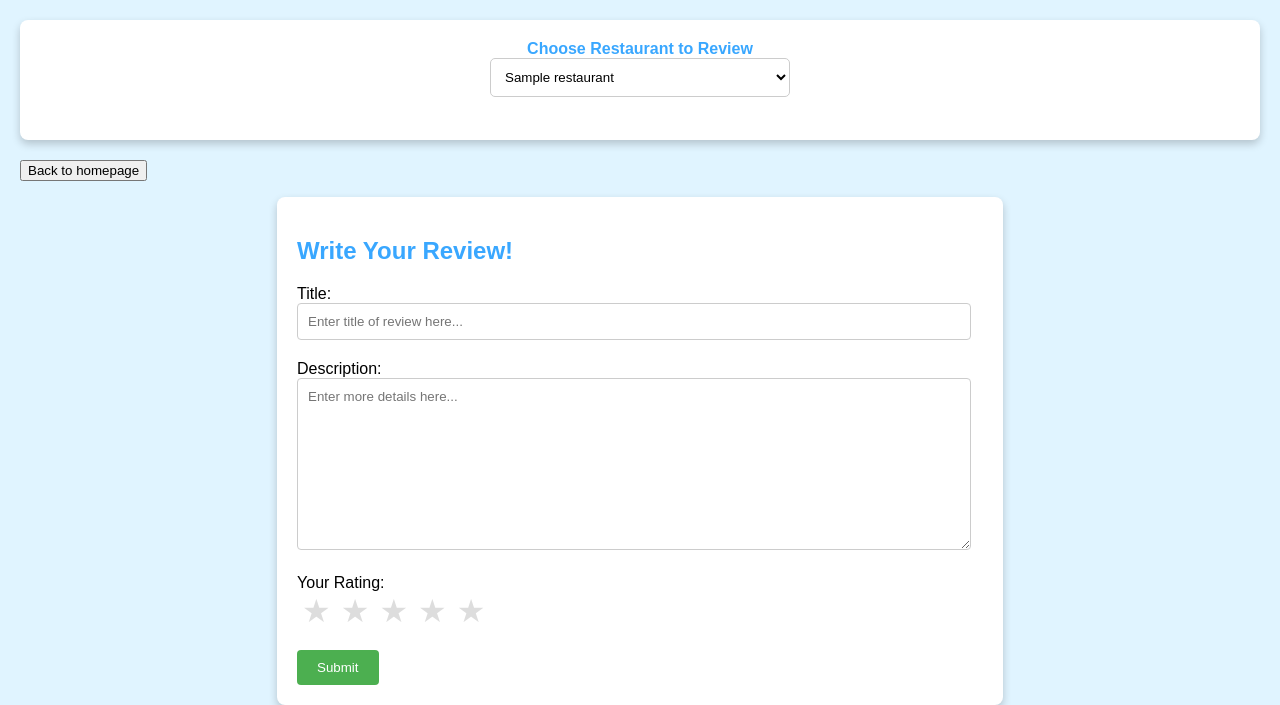
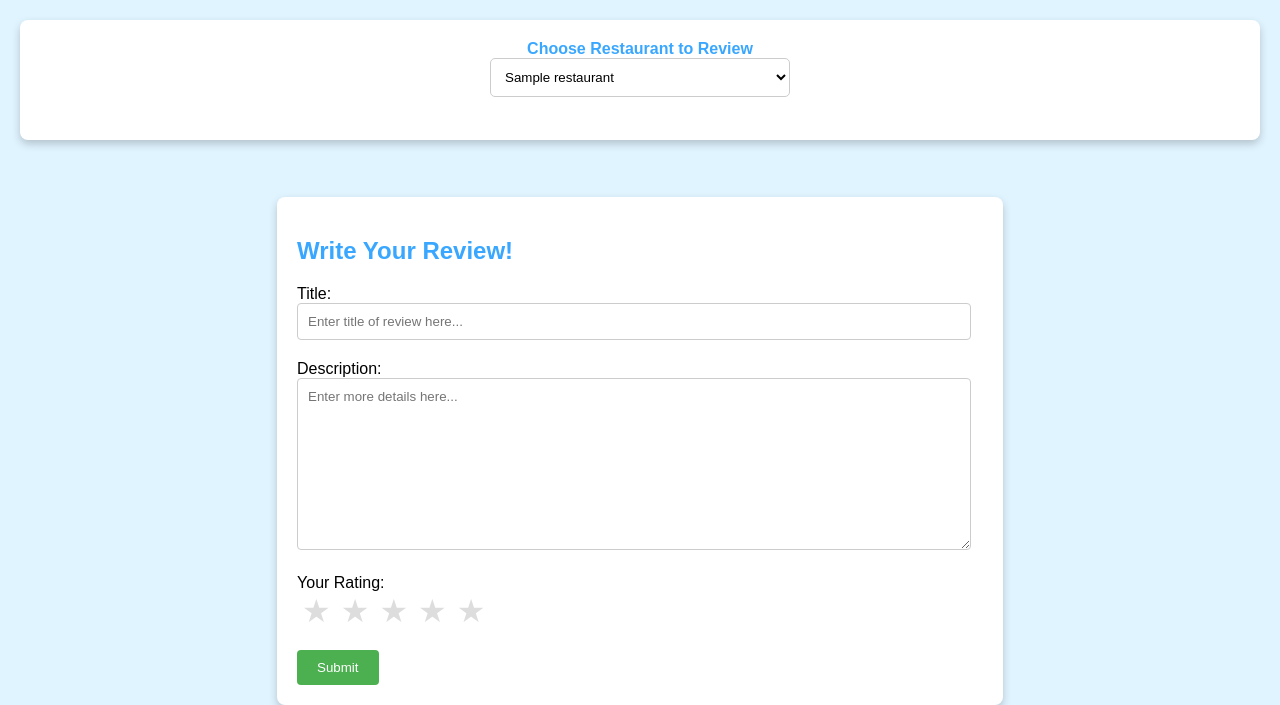
Before and after one commit to CharlizeBrodeth/CCAPDEV_MCO2_FORKAST_final, a Node server app: page /search/ in a window 1280 px wide. Shown: the part 139-844 px from the top of the page. Run offline with Node 20, Linux system fonts and the light colour scheme; tables that the repository leaves empty hold one stand-in row (values such as "Sample post"); some libraries are stand-ins or nearby versions.

Commit message:
Update search.hbs

```diff
--- a/views/search.hbs
+++ b/views/search.hbs
@@ -53,7 +53,6 @@
                 </section>
             </form>
         </div>
-        <a href="/home"> <button class="back-btn">Back to homepage</button></a>
     </div>
 </body>
 </html>
```
